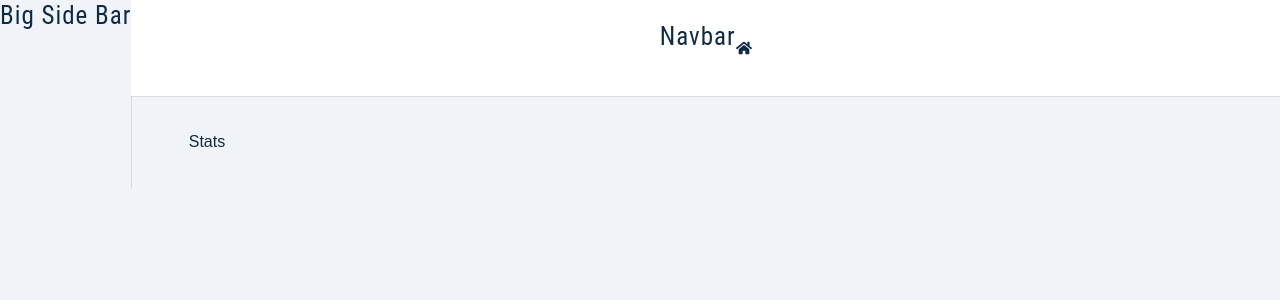
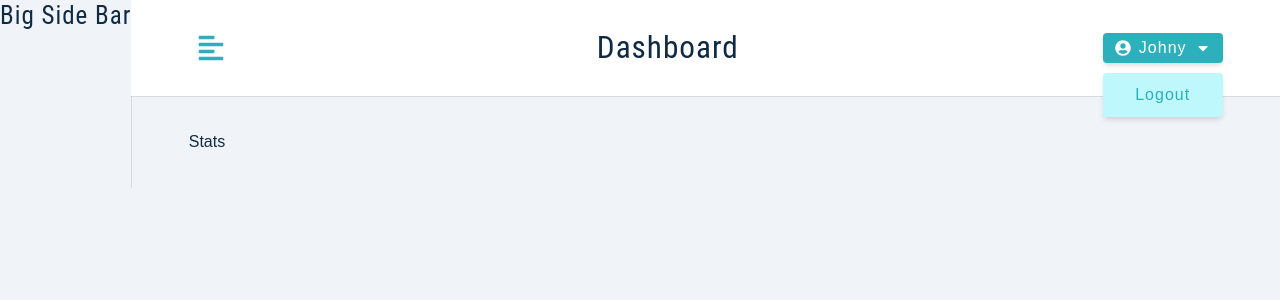
Before and after one commit to Johny270/Personal-job-tracker, a React (Create React App) app in the folder client/: page / in a window 1280 px wide. Shown: the top 300 px of the page. Built offline with nearby package versions, Linux system fonts and the light colour scheme; sample sign-in values are in the browser's storage.

Commit message:
Set up general structure for Navbar

```diff
--- a/client/src/components/Logo.js
+++ b/client/src/components/Logo.js
@@ -3,7 +3,7 @@
 
 const Logo = () => {
   return (
-    <img src={logo} alt="Job hunt" />
+    <img src={logo} alt="Job hunt" className="logo" />
   )
 }
 
--- a/client/src/components/Navbar.js
+++ b/client/src/components/Navbar.js
@@ -1,11 +1,44 @@
 import Wrapper from "../assets/wrappers/Navbar"
-import { FaHome } from 'react-icons/fa'
+import { FaAlignLeft, FaUserCircle, FaCaretDown } from 'react-icons/fa'
+import { useAppContext } from "../context/appContext"
+import Logo from './Logo'
 
 const Navbar = () => {
   return (
     <Wrapper>
-      <h4>navbar</h4>
-      <FaHome />
+      <div className="nav-center">
+        <button
+          type="button"
+          className="toggle-btn"
+          onClick={() => console.log('Toggle sidebar')}
+        >
+          <FaAlignLeft />
+        </button>
+        <div>
+          <Logo />
+          <h3 className='logo-text'>dashboard</h3>
+        </div>
+        <div className="btn-container">
+          <button
+            type="button"
+            className="btn"
+            onClick={() => console.log('show/hide dropdown')}
+          >
+              <FaUserCircle />
+              Johny
+              <FaCaretDown />
+          </button>
+          <div className="dropdown show-dropdown">
+            <button
+              type="button"
+              className="dropdown-btn"
+              onClick={() => console.log('logout user')}
+            >
+              Logout
+            </button>
+          </div>
+        </div>
+      </div>
     </Wrapper>
   )
 }
```
